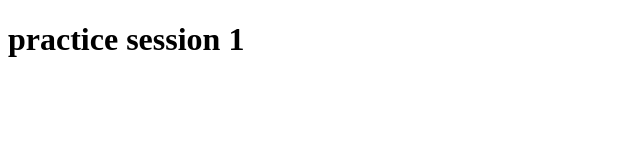
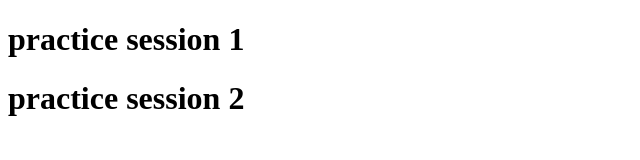
Before and after one commit to Harsh-Naagar/test, a plain HTML site: page index.html in a window 1280 px wide. Shown: the whole page, without its empty margins (0-640 px from the left). Drawn offline with Linux system fonts and the light colour scheme.

Commit message:
file name change

```diff
--- a/index.html
+++ b/index.html
@@ -7,5 +7,7 @@
 </head>
 <body>
 <h1>practice session 1</h1>
+<h1>practice session 2</h1>
+
 </body>
 </html>
```
